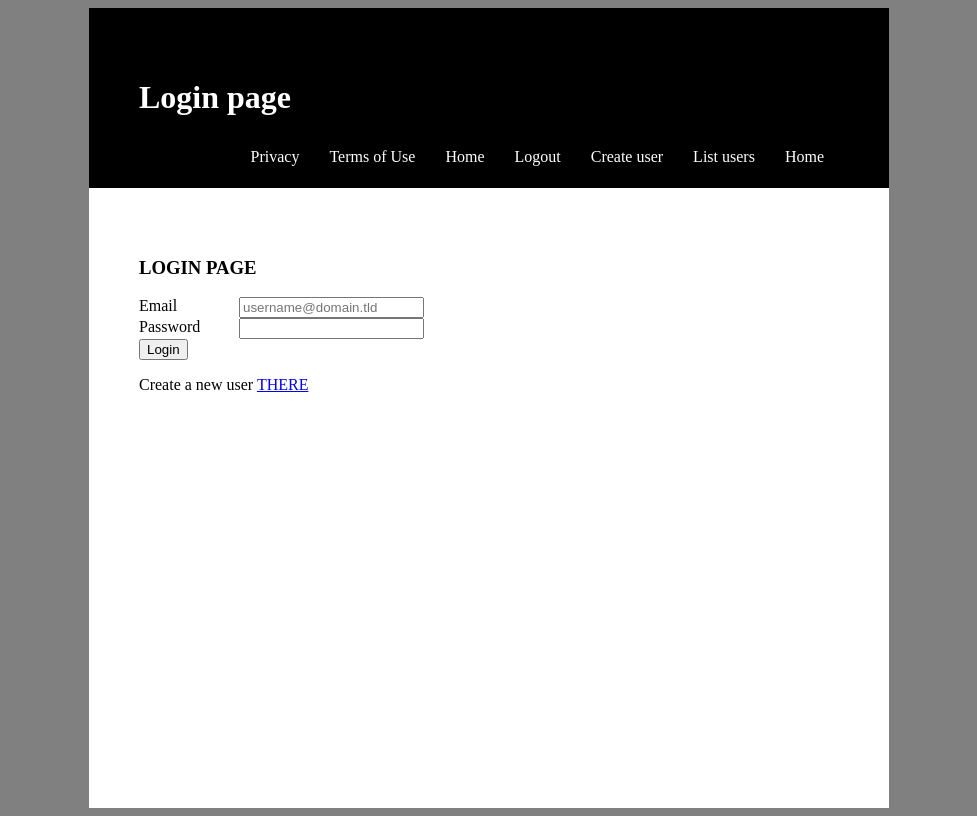
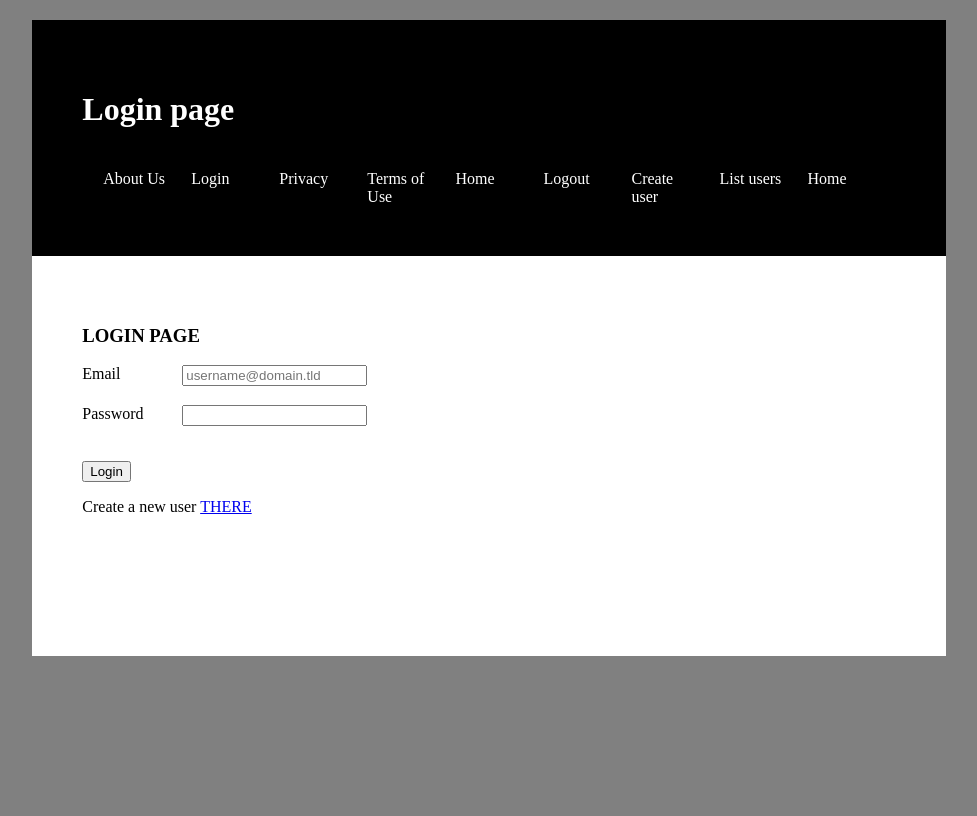
Before and after one commit to msirovy/pirple-flask, a Flask app: page /users/login in a window 1280 px wide. Shown: the whole page, without its empty margins (151-1128 px from the left). After the commit the page ends 656 px from the top, so only its background shows below. Run offline with Flask 2, Linux system fonts and the light colour scheme.

Commit message:
use simplegrid for the menu and page layout to make the web responsible

```diff
--- a/static/base.css
+++ b/static/base.css
@@ -3,11 +3,8 @@
 	font-face: courier;
 }
 
-.view {
+._view {
 	background-color: white;
-	width: 800px;
-	margin: auto;
-	height: 800px;
 }
 
 .header {
@@ -17,14 +14,18 @@
 }
 
 .content {
+	background-color: white;
 	padding: 50px;
+	min-height: 300px;
 }
 
+/*
 .menu li {
     float: right;
     list-style: none;
     margin: 10px 15px;
 }
+*/
 
 .menu a {
     color: white;
@@ -35,6 +36,7 @@
     text-decoration: none;
     font-weight: bolder;
 }
+
 
 div.notify {
 	display: block;
@@ -61,13 +63,16 @@
 	border-color: gray;
 }
 
+
+
 dd {
 	min-width: 200px;
+	height: 40px;
 }
 
 dt {
 	float: left;
-    width: 100px;
+	width: 100px;
 }
 
 img#my_photo {
--- /dev/null
+++ b/static/simplegrid.css
@@ -0,0 +1,287 @@
+/*
+  Simple Grid
+  Project Page - http://thisisdallas.github.com/Simple-Grid/
+  Author - Dallas Bass
+  Site - http://dallasbass.com
+*/
+
+
+[class*='grid'],
+[class*='col-'],
+[class*='mobile-'],
+.grid:after {
+	-webkit-box-sizing: border-box;
+	-moz-box-sizing: border-box;
+	box-sizing: border-box;
+}
+
+[class*='col-'] {
+	float: left;
+  	min-height: 1px;
+	padding-right: 20px; /* column-space */
+}
+
+[class*='col-'] [class*='col-']:last-child {
+	padding-right: 0;
+}
+
+.grid {
+	width: 100%;
+	max-width: 1140px;
+	min-width: 748px; /* when using padded grid on ipad in portrait mode, width should be viewport-width - padding = (768 - 20) = 748. actually, it should be even smaller to allow for padding of grid containing element */
+	margin: 0 auto;
+	overflow: hidden;
+}
+
+.grid:after {
+	content: "";
+	display: table;
+	clear: both;
+}
+
+.grid-pad {
+	padding-top: 20px;
+	padding-left: 20px; /* grid-space to left */
+	padding-right: 0; /* grid-space to right: (grid-space-left - column-space) e.g. 20px-20px=0 */
+}
+
+.push-right {
+	float: right;
+}
+
+/* Content Columns */
+
+.col-1-1 {
+	width: 100%;
+}
+.col-2-3, .col-8-12 {
+	width: 66.66%;
+}
+
+.col-1-2, .col-6-12 {
+	width: 50%;
+}
+
+.col-1-3, .col-4-12 {
+	width: 33.33%;
+}
+
+.col-1-4, .col-3-12 {
+	width: 25%;
+}
+
+.col-1-5 {
+	width: 20%;
+}
+
+.col-1-6, .col-2-12 {
+	width: 16.667%;
+}
+
+.col-1-7 {
+	width: 14.28%;
+}
+
+.col-1-8 {
+	width: 12.5%;
+}
+
+.col-1-9 {
+	width: 11.1%;
+}
+
+.col-1-10 {
+	width: 10%;
+}
+
+.col-1-11 {
+	width: 9.09%;
+}
+
+.col-1-12 {
+	width: 8.33%
+}
+
+/* Layout Columns */
+
+.col-11-12 {
+	width: 91.66%
+}
+
+.col-10-12 {
+	width: 83.333%;
+}
+
+.col-9-12 {
+	width: 75%;
+}
+
+.col-5-12 {
+	width: 41.66%;
+}
+
+.col-7-12 {
+	width: 58.33%
+}
+
+/* Pushing blocks */
+
+.push-2-3, .push-8-12 {
+	margin-left: 66.66%;
+}
+
+.push-1-2, .push-6-12 {
+	margin-left: 50%;
+}
+
+.push-1-3, .push-4-12 {
+	margin-left: 33.33%;
+}
+
+.push-1-4, .push-3-12 {
+	margin-left: 25%;
+}
+
+.push-1-5 {
+	margin-left: 20%;
+}
+
+.push-1-6, .push-2-12 {
+	margin-left: 16.667%;
+}
+
+.push-1-7 {
+	margin-left: 14.28%;
+}
+
+.push-1-8 {
+	margin-left: 12.5%;
+}
+
+.push-1-9 {
+	margin-left: 11.1%;
+}
+
+.push-1-10 {
+	margin-left: 10%;
+}
+
+.push-1-11 {
+	margin-left: 9.09%;
+}
+
+.push-1-12 {
+	margin-left: 8.33%
+}
+
+@media handheld, only screen and (max-width: 767px) {
+	.grid {
+		width: 100%;
+		min-width: 0;
+		margin-left: 0;
+		margin-right: 0;
+		padding-left: 20px; /* grid-space to left */
+		padding-right: 10px; /* grid-space to right: (grid-space-left - column-space) e.g. 20px-10px=10px */
+	}
+
+	[class*='col-'] {
+		width: auto;
+		float: none;
+		margin: 10px 0;
+		padding-left: 0;
+		padding-right: 10px; /* column-space */
+	}
+
+	[class*='col-'] [class*='col-'] {
+		padding-right: 0;
+	}
+
+	/* Mobile Layout */
+
+	[class*='mobile-col-'] {
+		float: left;
+		margin: 0 0 10px;
+		padding-left: 0;
+		padding-right: 10px; /* column-space */
+		padding-bottom: 0;
+	}
+
+	.mobile-col-1-1 {
+		width: 100%;
+	}
+	.mobile-col-2-3, .mobile-col-8-12 {
+		width: 66.66%;
+	}
+
+	.mobile-col-1-2, .mobile-col-6-12 {
+		width: 50%;
+	}
+
+	.mobile-col-1-3, .mobile-col-4-12 {
+		width: 33.33%;
+	}
+
+	.mobile-col-1-4, .mobile-col-3-12 {
+		width: 25%;
+	}
+
+	.mobile-col-1-5 {
+		width: 20%;
+	}
+
+	.mobile-col-1-6, .mobile-col-2-12 {
+		width: 16.667%;
+	}
+
+	.mobile-col-1-7 {
+		width: 14.28%;
+	}
+
+	.mobile-col-1-8 {
+		width: 12.5%;
+	}
+
+	.mobile-col-1-9 {
+		width: 11.1%;
+	}
+
+	.mobile-col-1-10 {
+		width: 10%;
+	}
+
+	.mobile-col-1-11 {
+		width: 9.09%;
+	}
+
+	.mobile-col-1-12 {
+		width: 8.33%
+	}
+
+	/* Layout Columns */
+
+	.mobile-col-11-12 {
+		width: 91.66%
+	}
+
+	.mobile-col-10-12 {
+		width: 83.333%;
+	}
+
+	.mobile-col-9-12 {
+		width: 75%;
+	}
+
+	.mobile-col-5-12 {
+		width: 41.66%;
+	}
+
+	.mobile-col-7-12 {
+		width: 58.33%
+	}
+
+	.hide-on-mobile {
+		display: none !important;
+		width: 0;
+		height: 0;
+	}
+}
--- a/templates/base.html
+++ b/templates/base.html
@@ -3,12 +3,18 @@
 <head>
   <meta charset="utf-8">
   <link rel="stylesheet" href="{{ url_for('static', filename='base.css') }}">
+  <link rel="stylesheet" href="{{ url_for('static', filename='simplegrid.css') }}">
+  <meta name="viewport" content="width=device-width, initial-scale=1" >
   <title>{{ page_title }}</title>
 </head>
 
-<body>
+<body class="grid grid-pad">
 
-<div class="view">
+<div class="col-1-12 hide-on-mobile">
+  <!-- left placeholder -->
+</div>
+
+<div class="view col-10-12">
   <div class="header">
 
       {% with msg = get_flashed_messages() %}
@@ -23,15 +29,17 @@
 
     <h1>{{ page_title }}</h1>
 
-    <div class="menu">
+
+    <nav class="menu grid grid-pad">
     {% block menu %}
-    <ul>
+
     {% for item in main_menu %}
-    	<li><a href="{{ item['url'] }}">{{ item['title'] }}</a></li>
+    	<div class="col-1-9 push-right"><a href="{{ item['url'] }}">{{ item['title'] }}</a></div>
     {% endfor %}
-    </ul>
+
     {% endblock menu %}
-    </div> <!-- END MENU -->
+    </nav> <!-- END MENU -->
+
 
   </div> <!-- END HEADER -->
 
@@ -43,7 +51,9 @@
   {% endblock main %}
   </div> <!-- END CONTENT -->
 </div> <!-- END VIEW -->
-
+<div class="col-1-12 hide-on-mobile">
+  <!-- right placeholder -->
+</div>
 
 </body>
 </html>
--- a/templates/login.html
+++ b/templates/login.html
@@ -12,12 +12,15 @@
 {% endif %}
 
 <form method=post action="/users/login">
-    <dt>
-        <dt>Email</dt>
+    <dl>
+
+        <dt class="hide-on-mobile">Email</dt>
         <dd><input type="email" placeholder="username@domain.tld" name="email" /></dd>
-        <dt>Password</dt>
+
+        <dt class="hide-on-mobile">Password</dt>
         <dd><input type="password" name="password" /></dd>
-    </dt>
+
+    </dl>
     <input type="submit" value="Login">
 </form>
 
```
Also changed, not shown: Homework4.md (+6 -5 lines), 1 other file.
